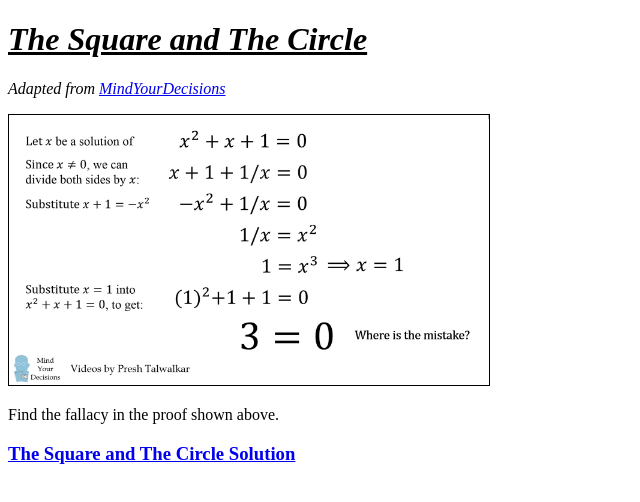
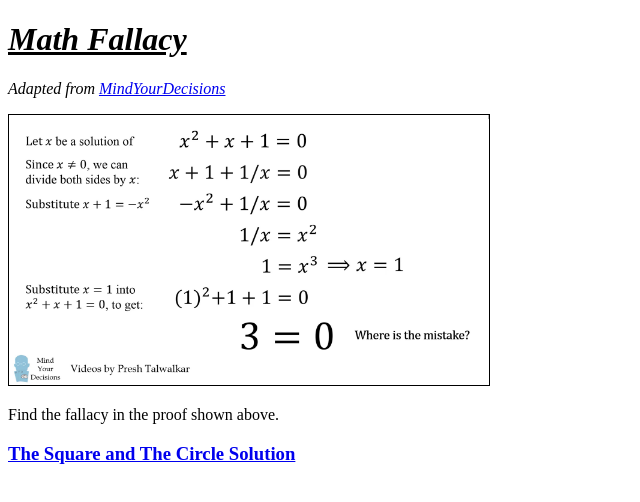
Before and after one commit to Chan-Guan-Hao/Web-Development-Practice, a plain HTML site: page Problem 3.html in a window 1280 px wide. Shown: the whole page, without its empty margins (0-640 px from the left). Drawn offline with Linux system fonts and the light colour scheme.

Commit message:
Add files via upload

```diff
--- a/Problem 3.html
+++ b/Problem 3.html
@@ -7,7 +7,7 @@
 </head>
 
 <body>
-  <h1><u><em>The Square and The Circle</em></u></h1>
+  <h1><u><em>Math Fallacy</em></u></h1>
 
   <p><em>Adapted from <a href="https://www.youtube.com/watch?v=SGUZ-8u1OxM">MindYourDecisions</a></em></p>
 
```
